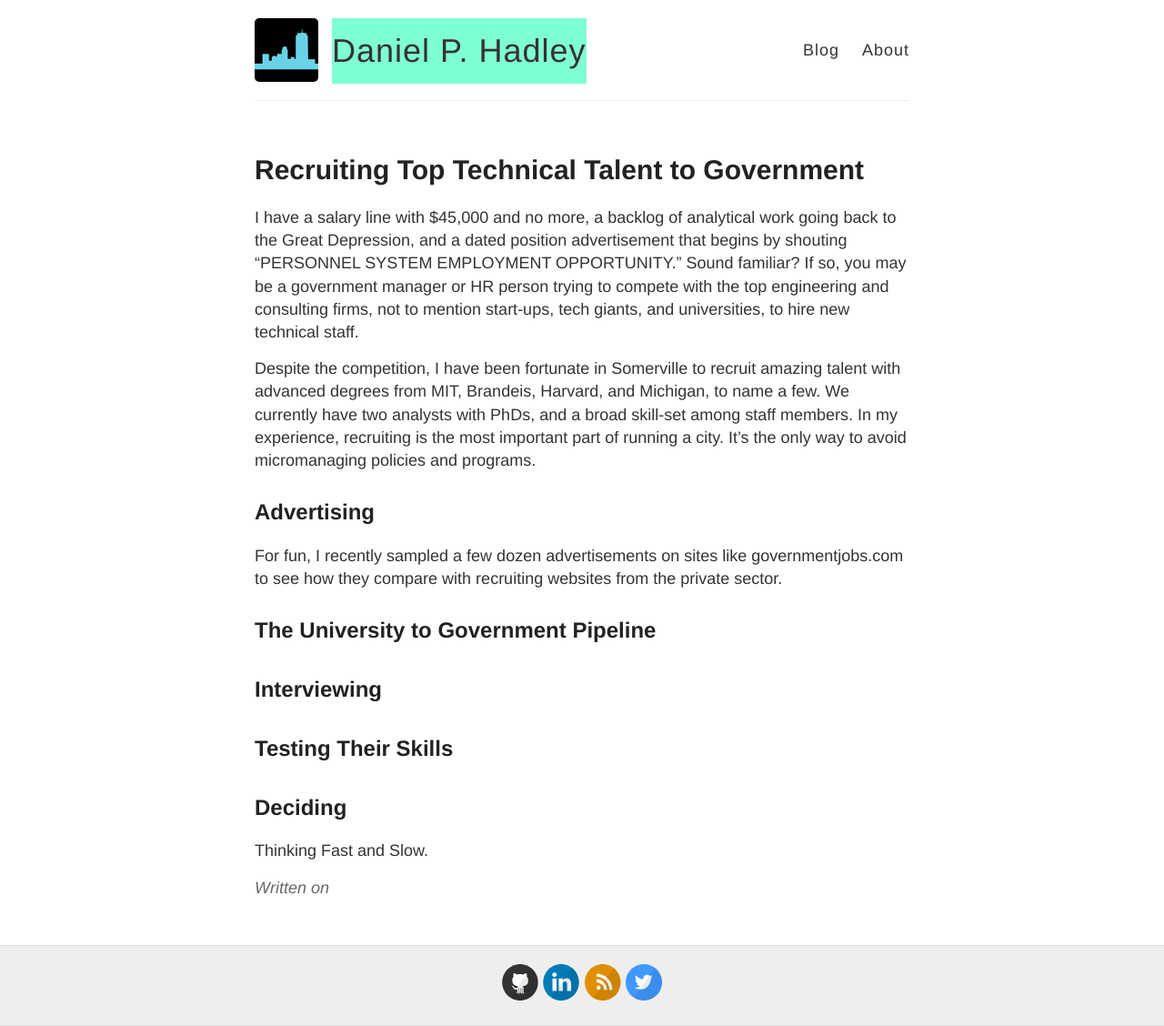
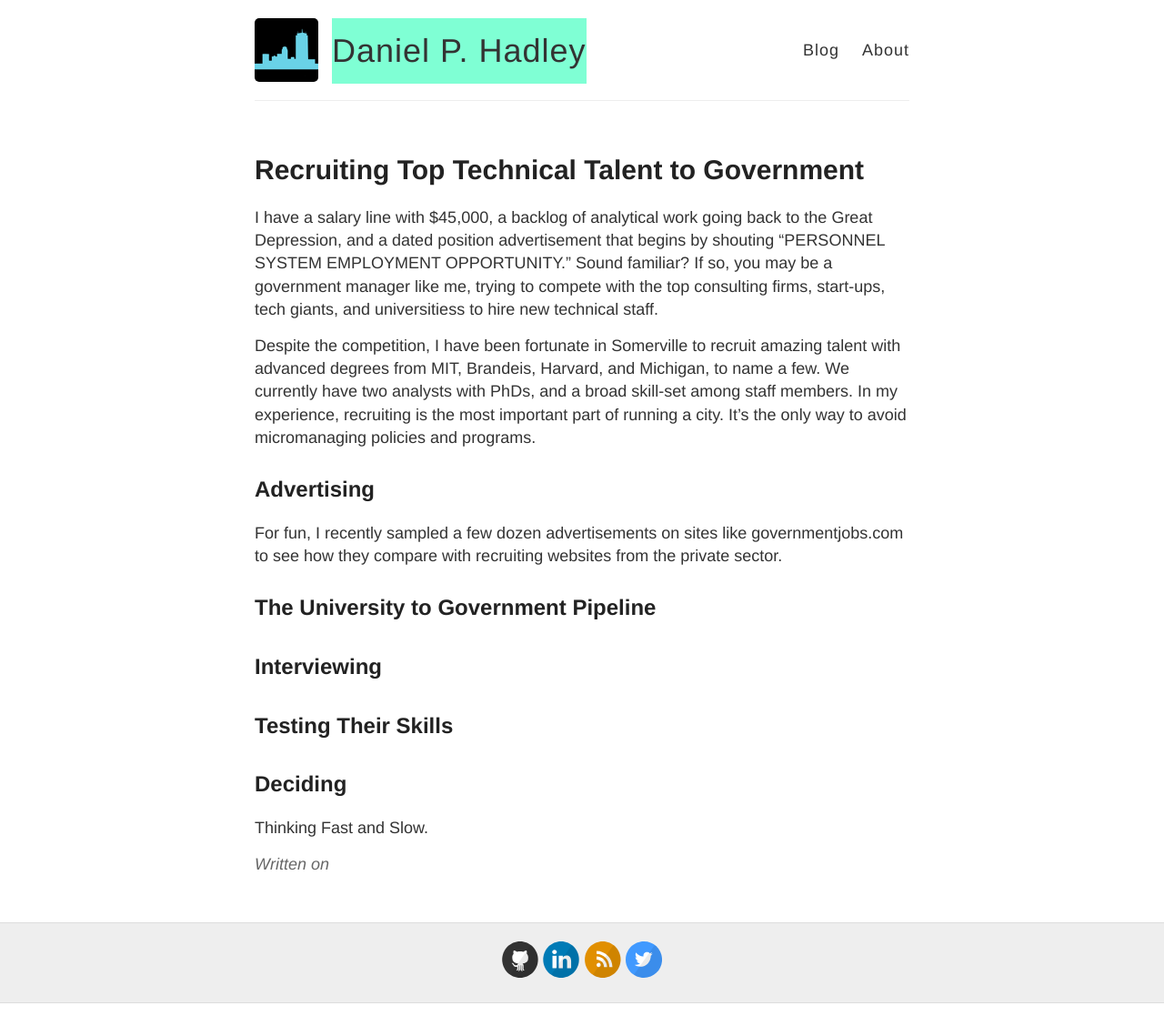
Before and after one commit to DanielHadley/DanielHadley.github.io, a Jekyll site: the page built from drafts/Recruiting.md, in a window 1280 px wide. Shown: the whole page at 91% size. Built offline with Jekyll 4.4.1, drawn with Linux system fonts in a browser that asks for light colours; comment, search, counter and statistics services are not loaded; after the commit the page ends 1103 px from its top, so only the background shows below that.

```diff
--- a/drafts/Recruiting.md
+++ b/drafts/Recruiting.md
@@ -3,7 +3,7 @@
 title: Recruiting Top Technical Talent to Government
 ---
 
-I have a salary line with $45,000 and no more, a backlog of analytical work going back to the Great Depression, and a dated position advertisement that begins by shouting "PERSONNEL SYSTEM EMPLOYMENT OPPORTUNITY." Sound familiar? If so, you may be a government manager or HR person trying to compete with the top engineering and consulting firms, not to mention start-ups, tech giants, and universities, to hire new technical staff.
+I have a salary line with $45,000, a backlog of analytical work going back to the Great Depression, and a dated position advertisement that begins by shouting "PERSONNEL SYSTEM EMPLOYMENT OPPORTUNITY." Sound familiar? If so, you may be a government manager like me, trying to compete with the top consulting firms, start-ups, tech giants, and universitiess to hire new technical staff.
 
 Despite the competition, I have been fortunate in Somerville to recruit amazing talent with advanced degrees from MIT, Brandeis, Harvard, and Michigan, to name a few. We currently have two analysts with PhDs, and a broad skill-set among staff members. In my experience, recruiting is the most important part of running a city. It's the only way to avoid micromanaging policies and programs.
 
```
